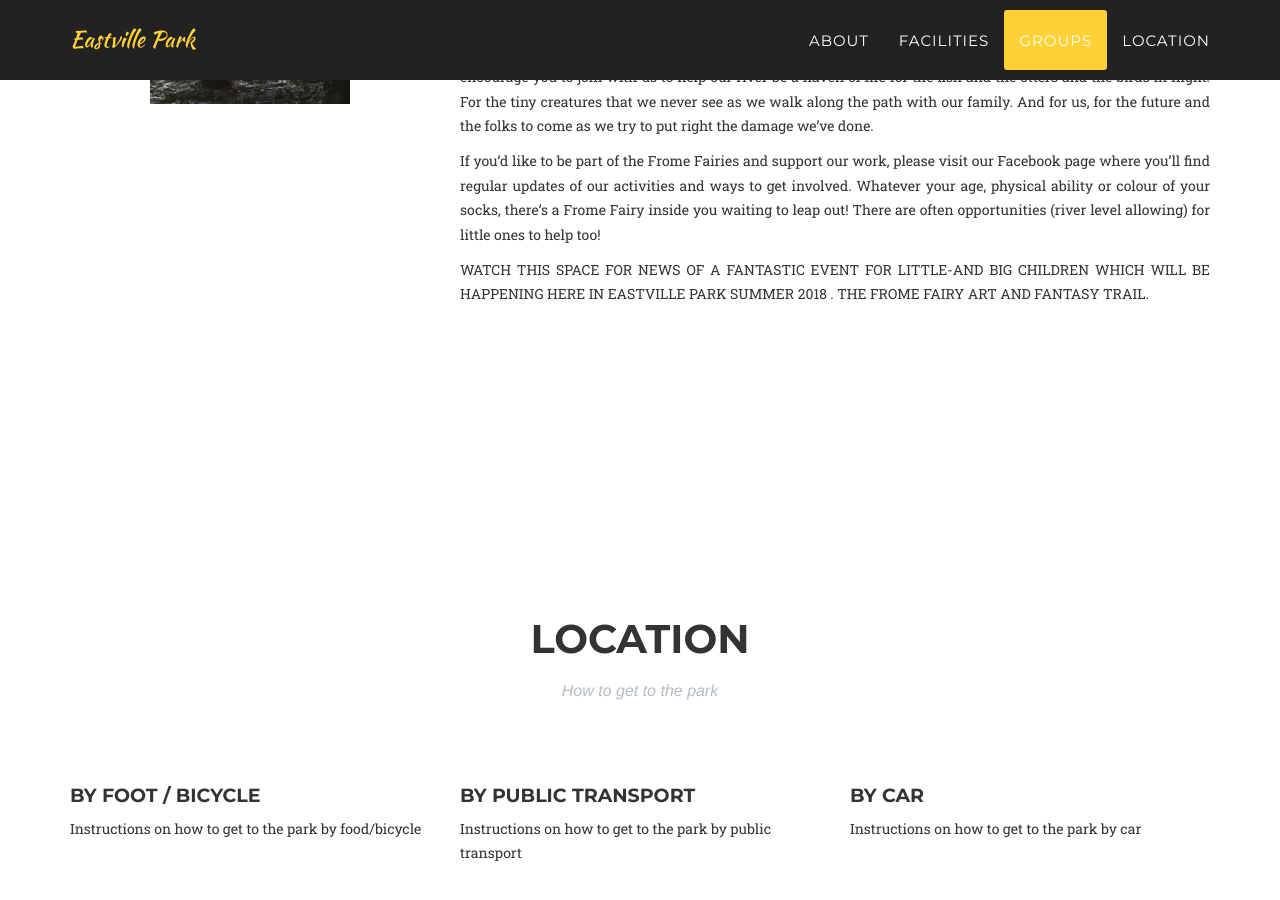
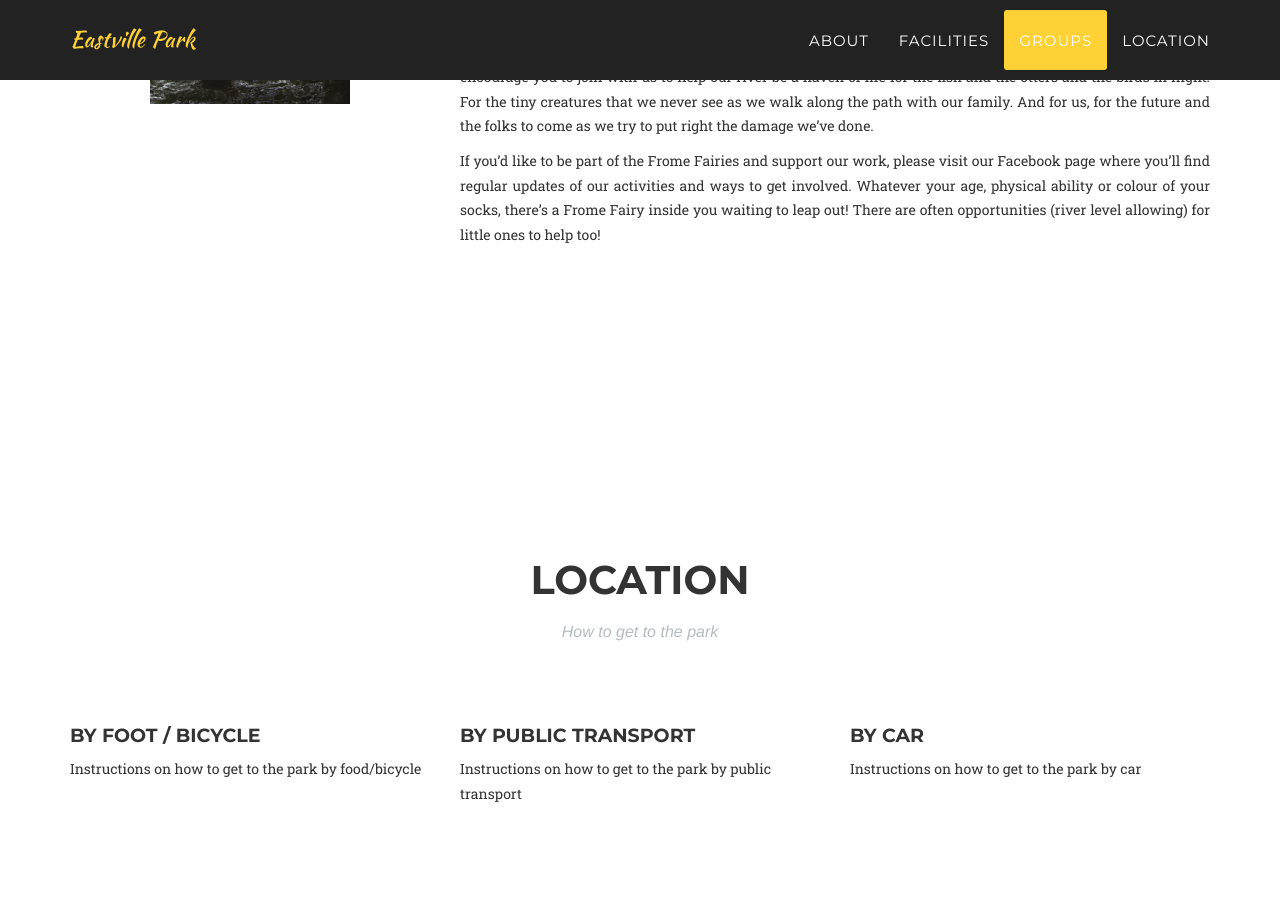
Before and after one commit to eastvillepark/eastvillepark.github.io, a Jekyll site: the page built from index.html, in a window 1280 px wide and 900 px high, scrolled down 3307 px. Built offline with Jekyll 4.4.1, drawn with Linux system fonts in a browser that asks for light colours; some web fonts are replaced.

Commit message:
Update friends.html

```diff
--- a/_includes/friends.html
+++ b/_includes/friends.html
@@ -54,8 +54,8 @@ And for us, for the future and the folks to come as we try to put right the dama
                     <p class="text-justify">If you’d like to be part of the Frome Fairies and support our work, please visit our Facebook page where you’ll find regular updates of our activities and ways to get involved.
 Whatever  your  age, physical ability or colour of your socks, there’s a Frome Fairy inside you waiting to leap out!
                         There are often opportunities (river level allowing) for little ones to help too!</p>
-                    <p class="text-justify">WATCH THIS SPACE FOR NEWS OF A FANTASTIC EVENT FOR LITTLE-AND BIG CHILDREN WHICH WILL BE HAPPENING HERE IN EASTVILLE PARK SUMMER 2018 .
-                        THE FROME FAIRY ART AND FANTASY TRAIL.</p>
+                    <p class="text-justify">
+                        </p>
                 </div>
             </div>
         </div>
```
